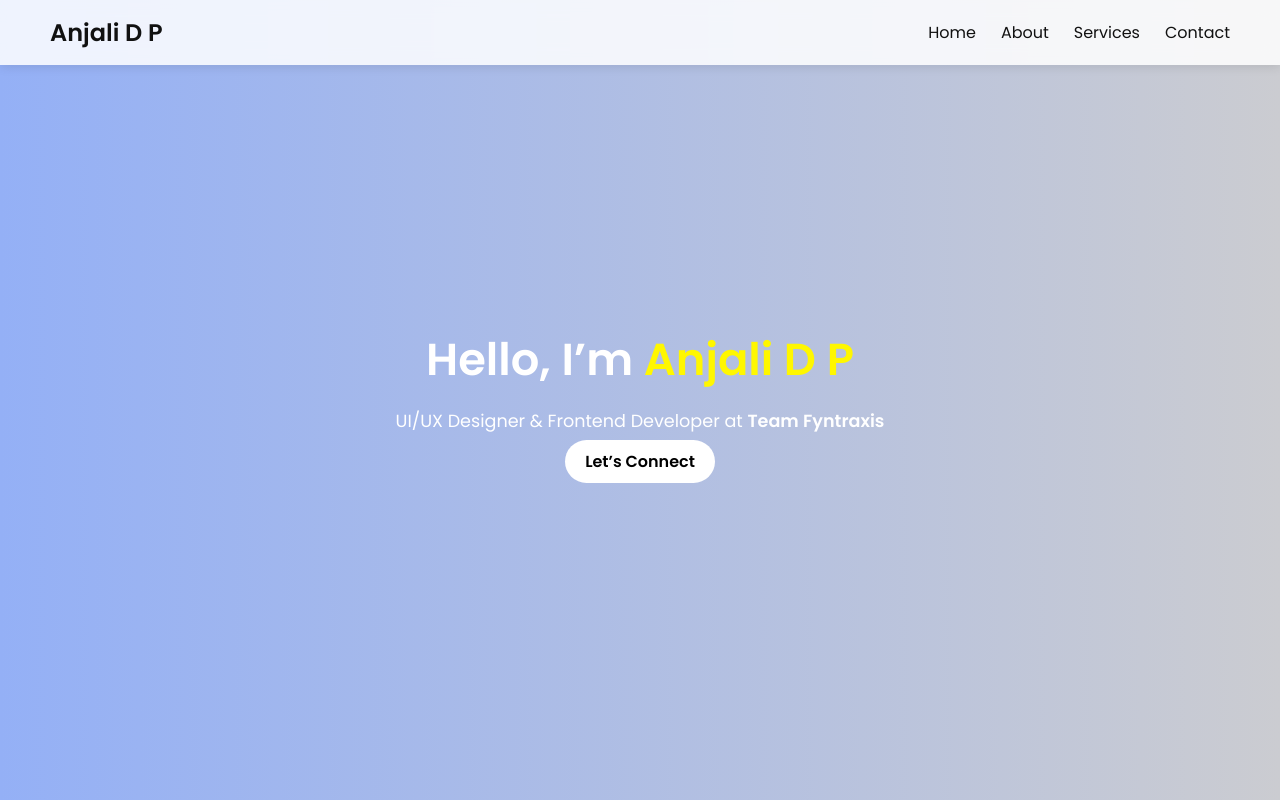
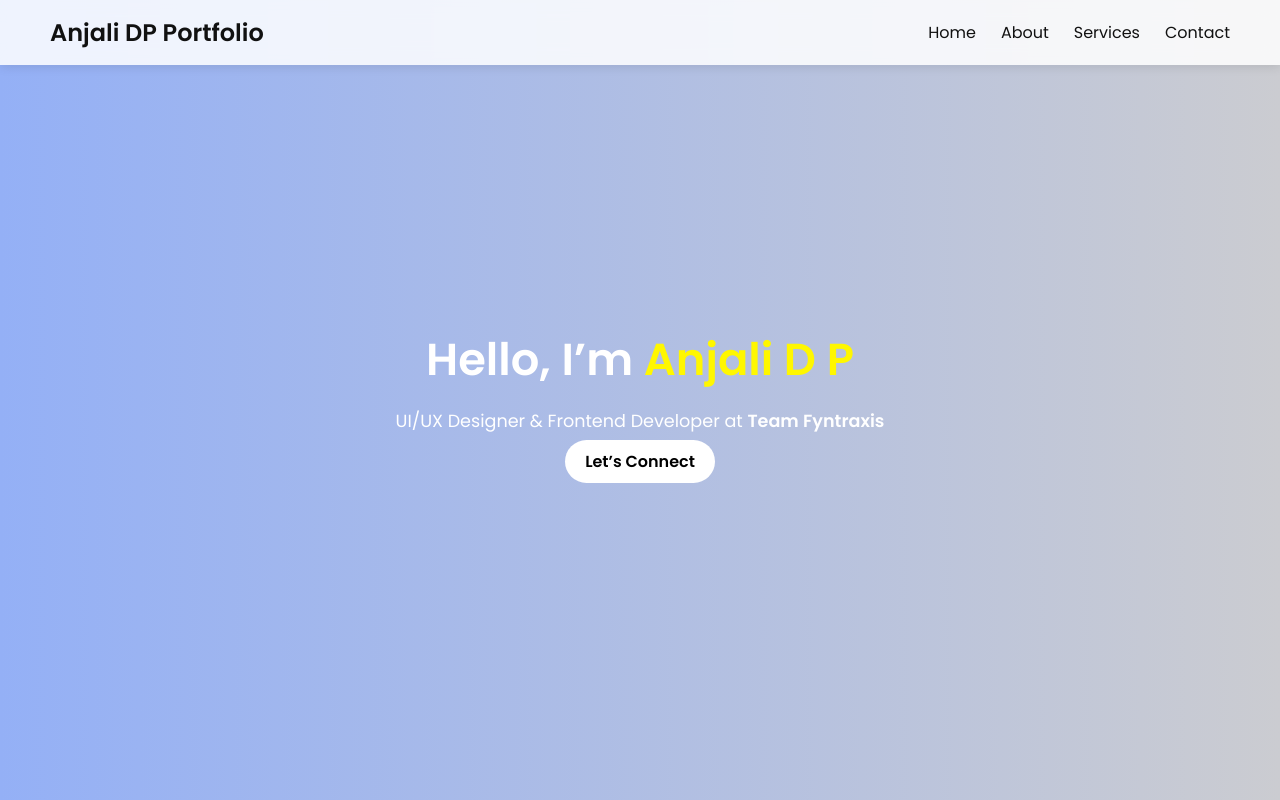
Before and after one commit to Hanishss0310/AnjaliDPPortfolio, a plain HTML site: page index.html in a window 1280 px wide. Shown: the top 800 px of the page. Drawn offline with Linux system fonts and the light colour scheme.

Commit message:
I changed name anjali dp in navbar 1.1

```diff
--- a/index.html
+++ b/index.html
@@ -16,7 +16,7 @@
   <!-- Navbar -->
   <header>
     <nav class="navbar">
-      <div class="logo">Anjali D P</div>
+      <div class="logo">Anjali DP Portfolio</div>
       <ul class="nav-links">
         <li><a href="#hero">Home</a></li>
         <li><a href="#about">About</a></li>
```
